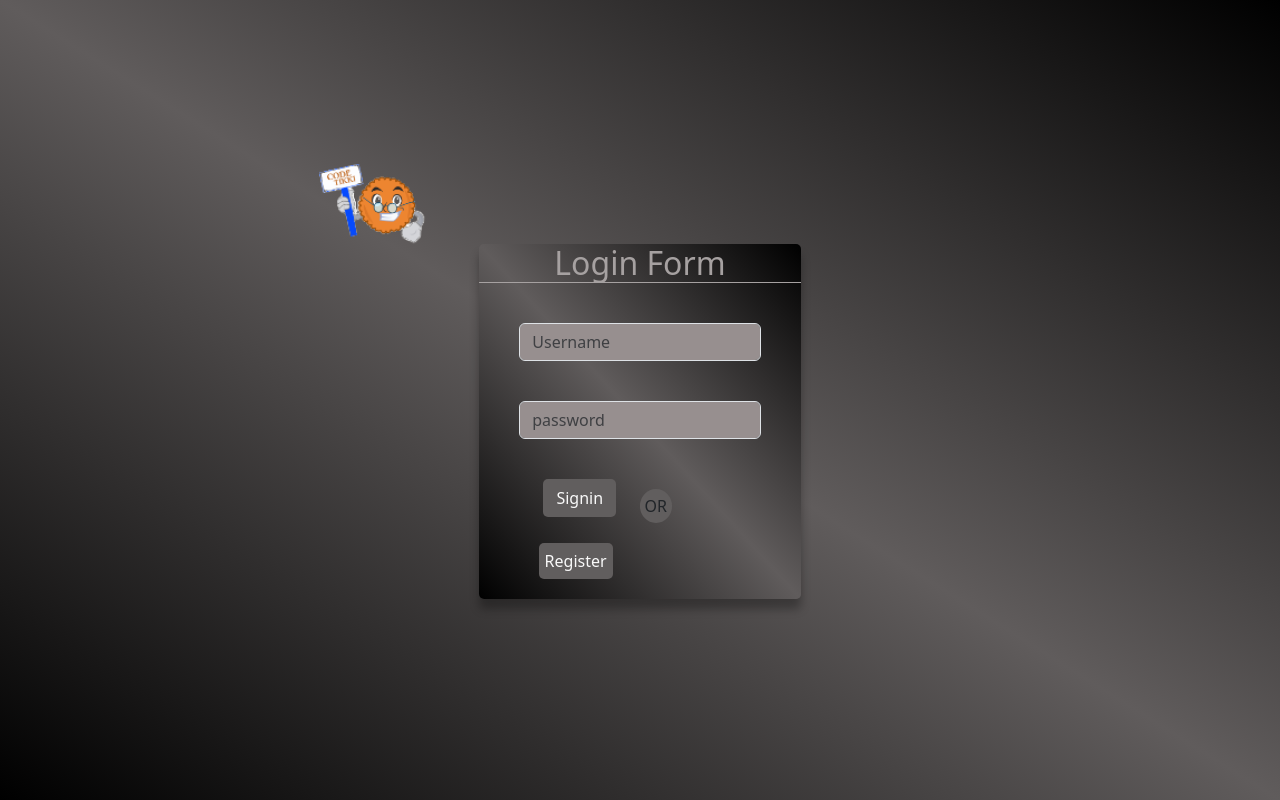
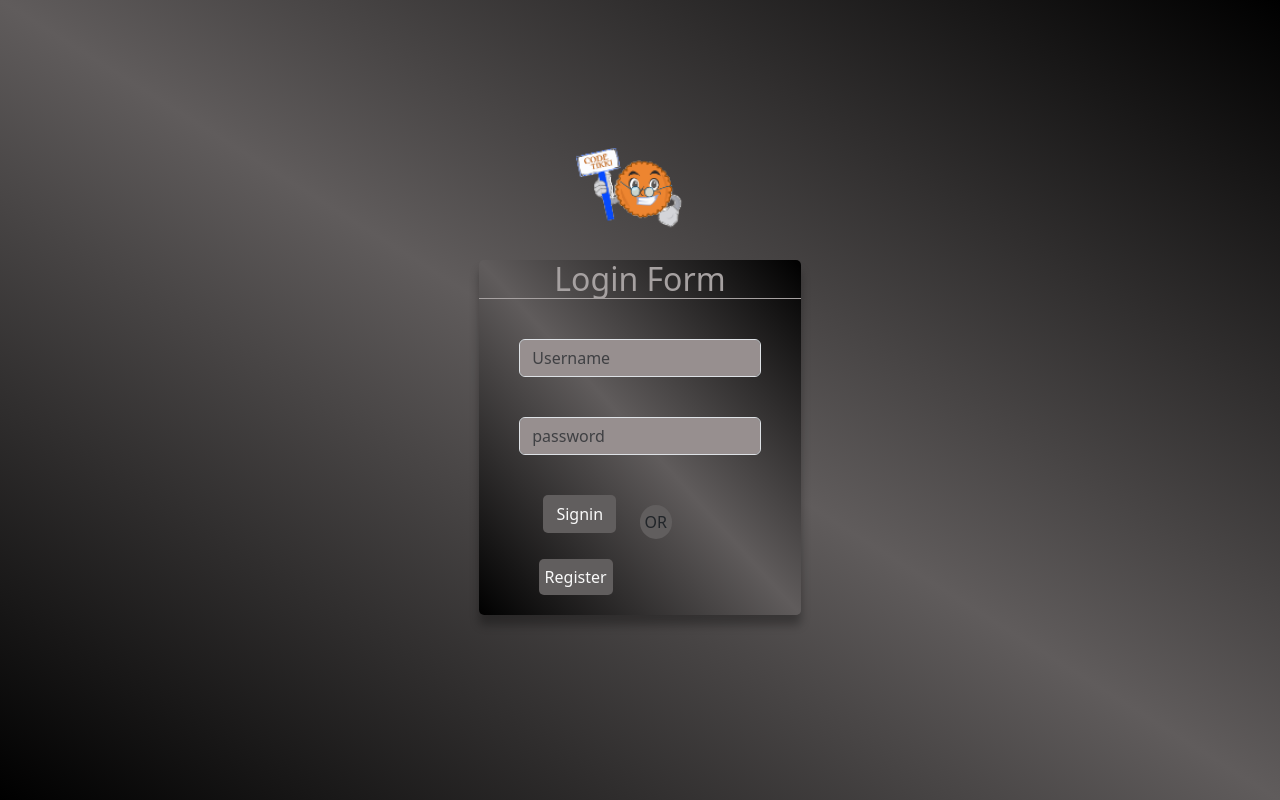
Before and after one commit to CodeTikki-World-of-Coding/CodeTikki_Gaming, a PHP site: page / in a window 1280 px wide. Run offline with PHP 8.4, Linux system fonts and the light colour scheme.

Commit message:
add icon of codetikki

```diff
--- a/index.php
+++ b/index.php
@@ -45,7 +45,7 @@ if ($_SERVER["REQUEST_METHOD"] == "POST") {
 </head>
 <div class="container-fluid login-page">
   <div class="row">
-    <div class="col-md-6"><img src="./themes/images/image-removebg-preview (50) 2.png" alt=""></div>
+    <div class="col-md-6 logo-pic"><img src="./themes/images/image-removebg-preview (50) 2.png" alt=""></div>
     <div class="col-lg-6 offset-lg-3">
       <div class="login-box">
         <h2 class="text-center mb-4 login-heading">Login Form</h2>
```
